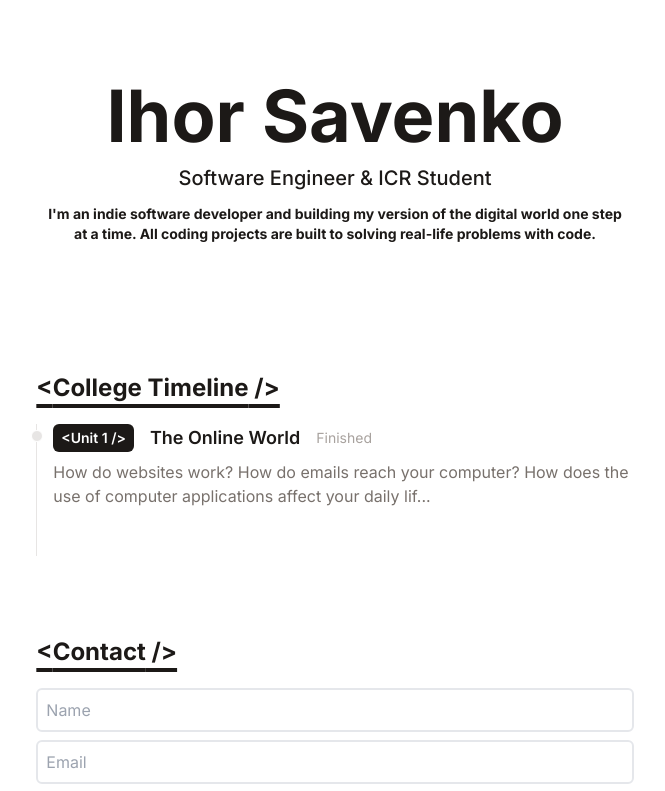
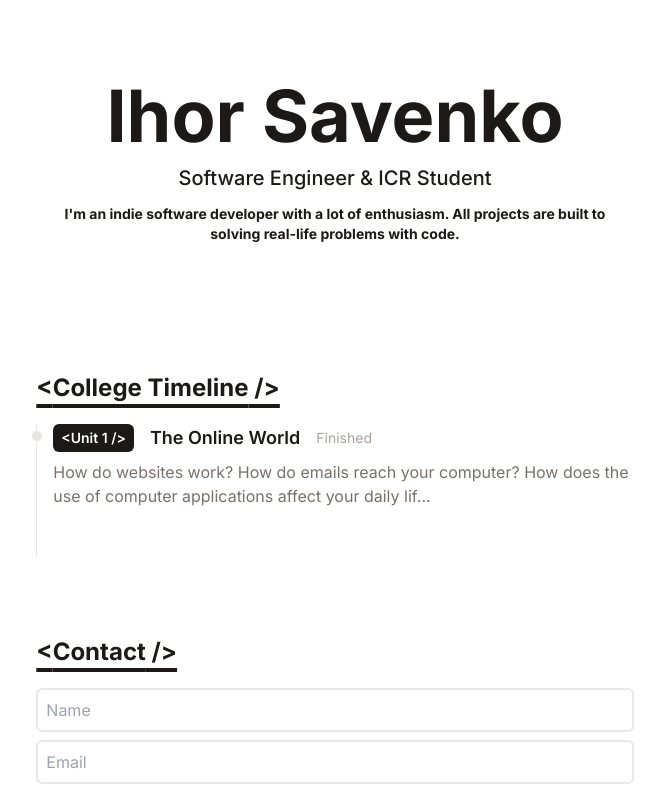
Before and after one commit to denver-code/cvwebsite, a React (Vite) app: page / in a window 1280 px wide. Shown: the top 791 px of the page, without its empty margins (305-970 px from the left). Built offline with nearby package versions, Linux system fonts and the light colour scheme.

Commit message:
intro text refactoring

```diff
--- a/src/components/Intro.jsx
+++ b/src/components/Intro.jsx
@@ -6,8 +6,7 @@ function Intro() {
          <h1 className="text-4xl md:text-7xl dark:text-white mb-1 md:mb-3 font-bold">Ihor Savenko</h1>
          <p className="text-base md:text-xl mb-3 font-medium">Software Engineer & ICR Student</p>
          <p className="text-sm max-w-xl mb-6 font-bold">
-            I'm an indie software developer and building my
-            version of the digital world one step at a time. All coding projects
+            I'm an indie software developer with a lot of enthusiasm. All projects
             are built to solving real-life problems with code.
             <br />
          </p>
```
